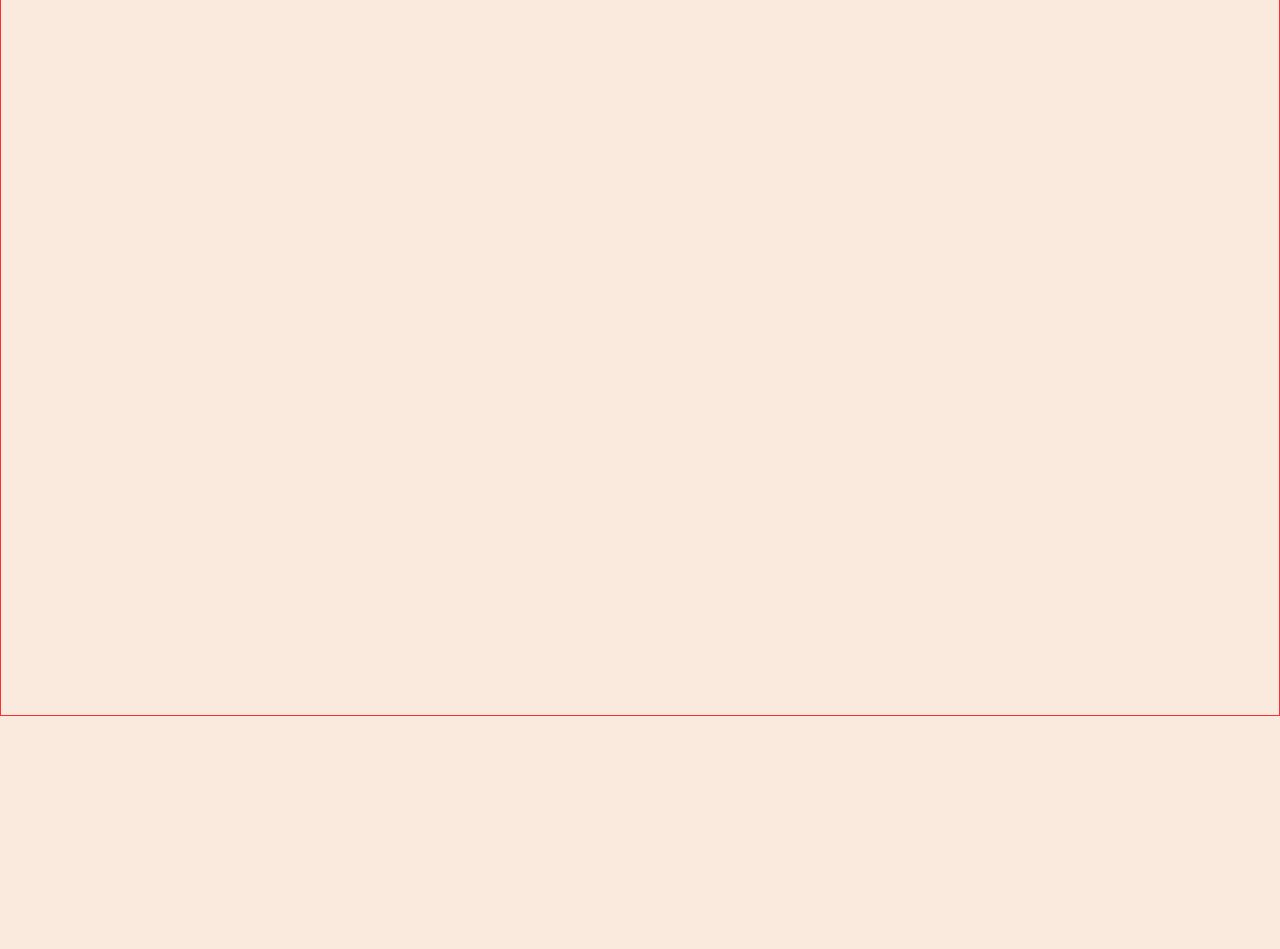
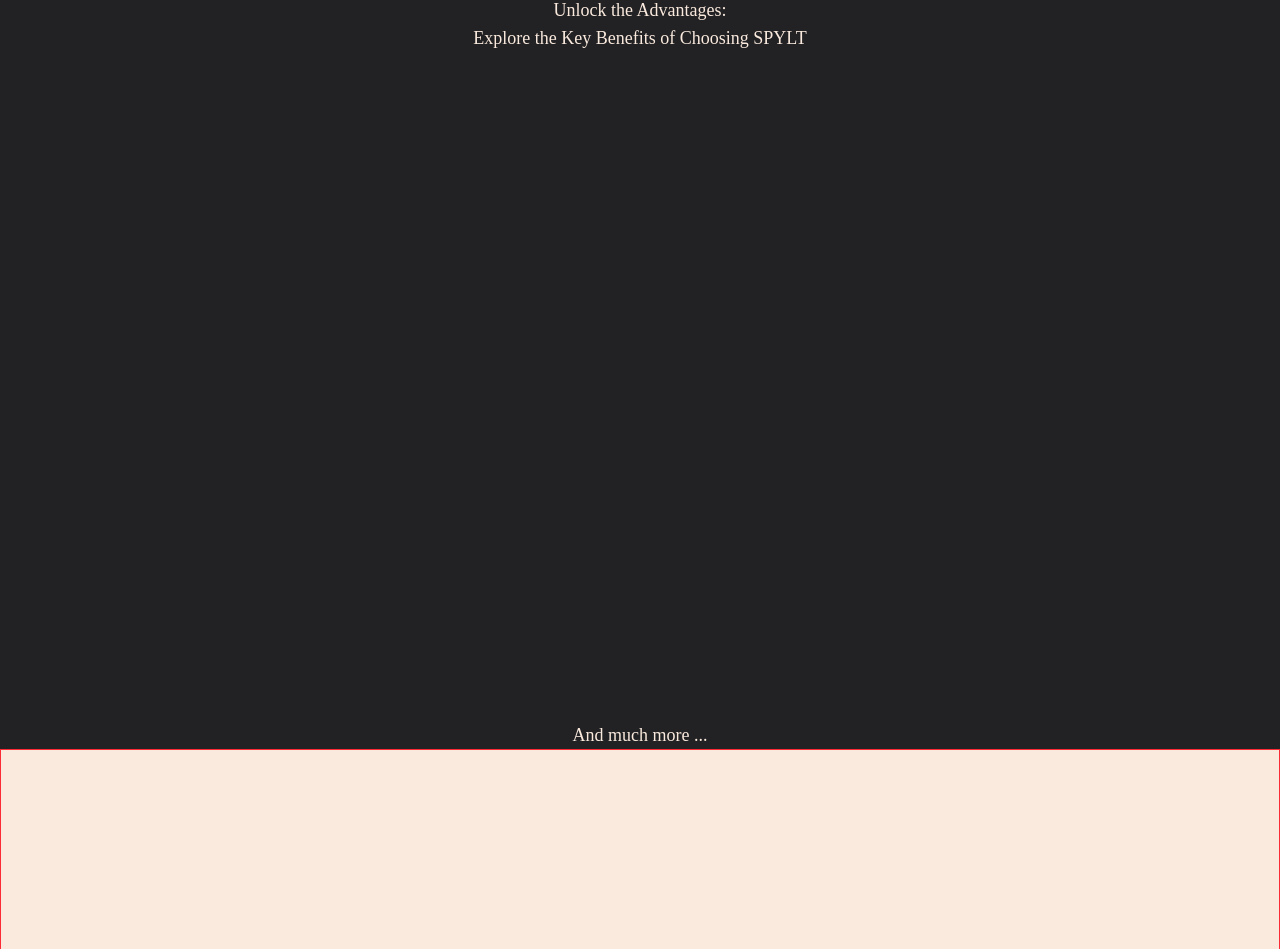
Before and after one commit to Vader1970/dans-gsap-awwwards, a React (Vite) app: page / in a window 1280 px wide. Shown: the part 3340-4289 px from the top of the page. Before the commit the page ends 4056 px from the top, so only its background shows below. Built offline with nearby package versions, Linux system fonts and the light colour scheme; a web font is replaced by a local one.

Commit message:
implemented benefit section

```diff
--- a/src/App.jsx
+++ b/src/App.jsx
@@ -3,6 +3,7 @@
 import MessageSection from "./sections/MessageSection";
 import FlavorSection from "./sections/FlavorSection";
 import NutritionSection from "./sections/NutritionSection";
+import BenefitSection from "./sections/BenefitSection";
 import gsap from "gsap";
 import { ScrollSmoother, ScrollTrigger } from "gsap/all";
 import { useGSAP } from "@gsap/react";
@@ -26,6 +27,7 @@
           <MessageSection />
           <FlavorSection />
           <NutritionSection />
+          <BenefitSection />
           <div className="h-dvh border border-red-500" />
         </div>
       </div>
--- /dev/null
+++ b/src/components/ClipPathTitle.jsx
@@ -0,0 +1,30 @@
+const ClipPathTitle = ({ title, color, bg, className, borderColor }) => {
+  return (
+    <div className="general-title">
+      <div
+        style={{
+          clipPath: "polygon(50% 0, 50% 0, 50% 100%, 50% 100%)",
+          borderColor: borderColor,
+        }}
+        className={`${className} border-[.5vw] text-nowrap opacity-0`}
+      >
+        <div
+          className="pb-5 md:px-14 px-3 md:pt-0 pt-3"
+          style={{
+            backgroundColor: bg,
+          }}
+        >
+          <h2
+            style={{
+              color: color,
+            }}
+          >
+            {title}
+          </h2>
+        </div>
+      </div>
+    </div>
+  );
+};
+
+export default ClipPathTitle;
--- /dev/null
+++ b/src/sections/BenefitSection.jsx
@@ -0,0 +1,93 @@
+import { useGSAP } from "@gsap/react";
+import ClipPathTitle from "../components/ClipPathTitle";
+import gsap from "gsap";
+
+const BenefitSection = () => {
+  useGSAP(() => {
+    const revealTl = gsap.timeline({
+      delay: 1,
+      scrollTrigger: {
+        trigger: ".benefit-section",
+        start: "top 60%",
+        end: "top top",
+        scrub: 1.5,
+      },
+    });
+
+    revealTl
+      .to(".benefit-section .first-title", {
+        duration: 1,
+        opacity: 1,
+        clipPath: "polygon(0% 0%, 100% 0, 100% 100%, 0% 100%)",
+        ease: "circ.out",
+      })
+      .to(".benefit-section .second-title", {
+        duration: 1,
+        opacity: 1,
+        clipPath: "polygon(0% 0%, 100% 0, 100% 100%, 0% 100%)",
+        ease: "circ.out",
+      })
+      .to(".benefit-section .third-title", {
+        duration: 1,
+        opacity: 1,
+        clipPath: "polygon(0% 0%, 100% 0, 100% 100%, 0% 100%)",
+        ease: "circ.out",
+      })
+      .to(".benefit-section .fourth-title", {
+        duration: 1,
+        opacity: 1,
+        clipPath: "polygon(0% 0%, 100% 0, 100% 100%, 0% 100%)",
+        ease: "circ.out",
+      });
+  });
+
+  return (
+    <section className="benefit-section">
+      <div className="container mx-auto pt-20">
+        <div className="col-center">
+          <p>
+            Unlock the Advantages: <br />
+            Explore the Key Benefits of Choosing SPYLT
+          </p>
+
+          <div className="mt-20 col-center">
+            <ClipPathTitle
+              title={"Shelf stable"}
+              color={"#faeade"}
+              bg={"#c88e64"}
+              className={"first-title"}
+              borderColor={"#222123"}
+            />
+            <ClipPathTitle
+              title={"Protein + Caffeine"}
+              color={"#222123"}
+              bg={"#faeade"}
+              className={"second-title"}
+              borderColor={"#222123"}
+            />
+            <ClipPathTitle
+              title={"Infinitely recyclable"}
+              color={"#faeade"}
+              bg={"#7F3B2D"}
+              className={"third-title"}
+              borderColor={"#222123"}
+            />
+            <ClipPathTitle
+              title={"Lactose free"}
+              color={"#2E2D2F"}
+              bg={"#FED775"}
+              className={"fourth-title"}
+              borderColor={"#222123"}
+            />
+          </div>
+
+          <div className="md:mt-0 mt-10">
+            <p>And much more ...</p>
+          </div>
+        </div>
+      </div>
+    </section>
+  );
+};
+
+export default BenefitSection;
--- a/src/sections/NutritionSection.jsx
+++ b/src/sections/NutritionSection.jsx
@@ -55,6 +55,7 @@
         start: "top 80%",
       },
     });
+
     titleTl.to(".nutrition-text-scroll", {
       duration: 1,
       opacity: 1,
@@ -67,13 +68,13 @@
     <section className="nutrition-section">
       <img
         src="/images/slider-dip.png"
-        alt="slider-dip background"
+        alt=""
         className="w-full object-cover"
       />
 
       <img
         src="/images/big-img.png"
-        alt="big image of vanilla milkshake"
+        alt="slider-dip background"
         className="big-img"
       />
 
@@ -99,7 +100,7 @@
         <div className="flex md:justify-center items-center translate-y-5">
           <div className="md:max-w-xs max-w-md">
             <p className="text-lg md:text-right text-balance font-paragraph">
-              Milk contains a wide array of nutrients, icluding vitamins,
+              Milk contains a wide array of nutrients, including vitamins,
               minerals, and protein, and this is lactose free
             </p>
           </div>
@@ -117,7 +118,7 @@
                   </p>
                 </div>
 
-                {index !== nutrientLists.length - 1 && (
+                {index !== lists.length - 1 && (
                   <div className="spacer-border" />
                 )}
               </div>
```
